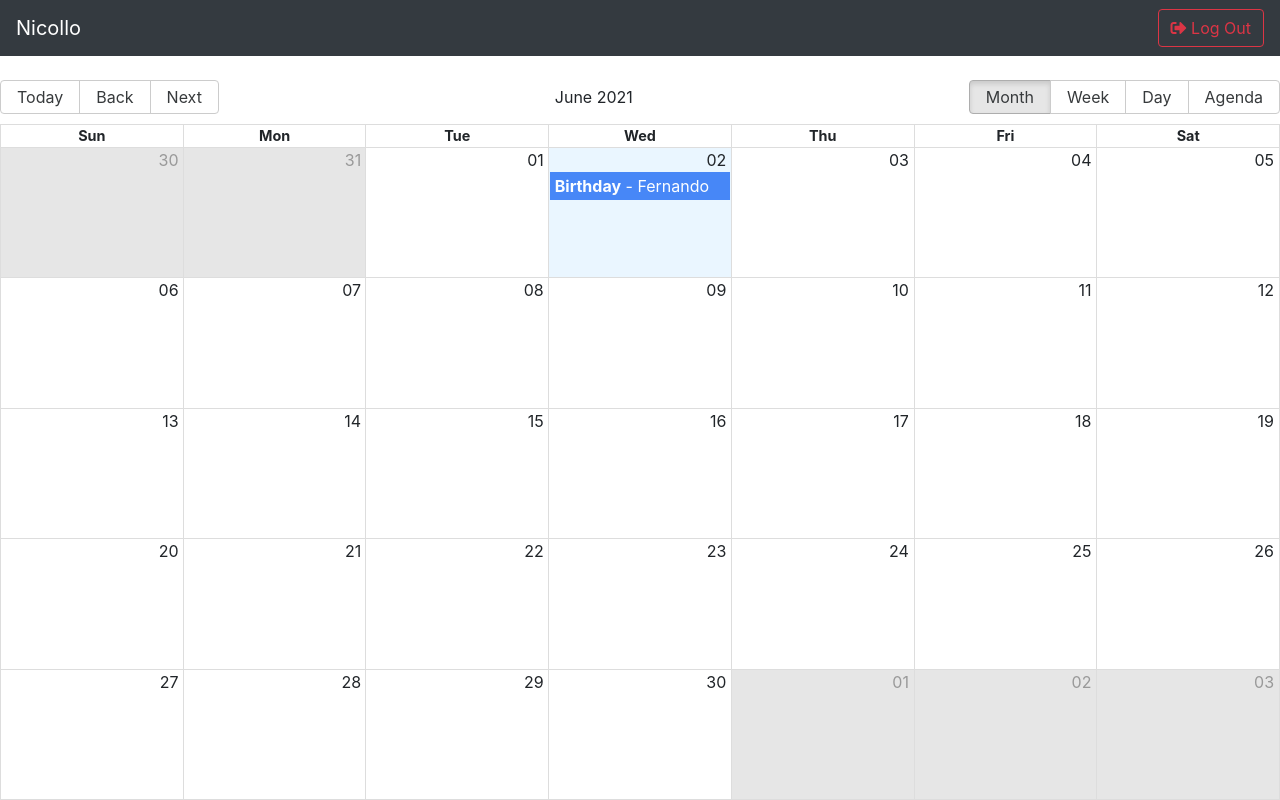
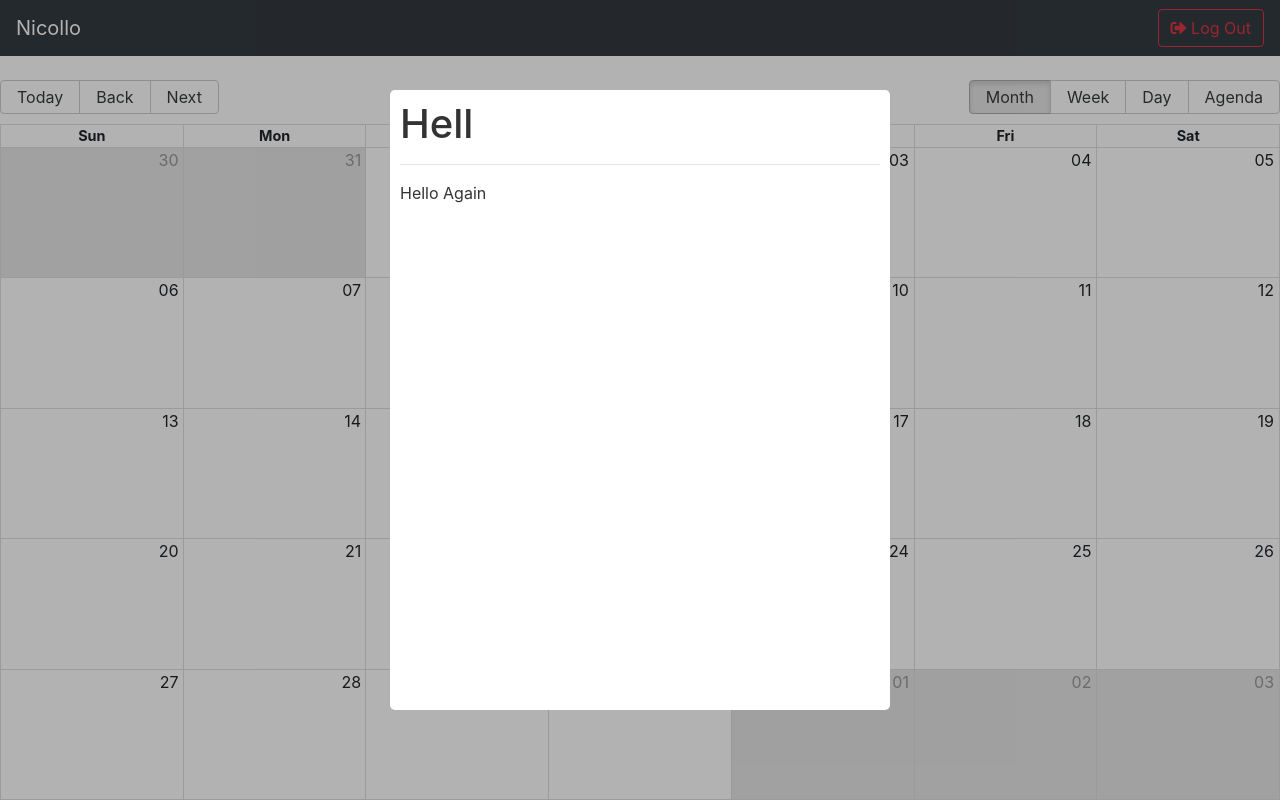
Before and after one commit to bernardogarza/calendar-react-app, a React (Create React App) app: page / in a window 1280 px wide. Built offline with nearby package versions, Linux system fonts and the light colour scheme.

Commit message:
Created and configured modal

```diff
--- a/src/Calendar/Calendar.jsx
+++ b/src/Calendar/Calendar.jsx
@@ -5,6 +5,7 @@
 import 'react-big-calendar/lib/css/react-big-calendar.css';
 import CalendarEvent from '../CalendarEvent/CalendarEvent';
 import { useState } from 'react';
+import CalendarModal from '../CalendarModal/CalendarModal';
 
 const localizer = momentLocalizer(moment);
 
@@ -65,6 +66,7 @@
         view={lastView}
         onSelectEvent={onSelectEvent}
       />
+      <CalendarModal />
     </div>
   );
 };
--- /dev/null
+++ b/src/CalendarModal/CalendarModal.jsx
@@ -0,0 +1,39 @@
+import { useState } from 'react';
+import Modal from 'react-modal';
+
+const customStyles = {
+  content: {
+    top: '50%',
+    left: '50%',
+    right: 'auto',
+    bottom: 'auto',
+    marginRight: '-50%',
+    transform: 'translate(-50%, -50%)',
+  },
+};
+
+Modal.setAppElement('#root');
+
+const CalendarModal = () => {
+  const [isModalOpen, setIsModalOpen] = useState(true);
+  const closeModal = () => {
+    setIsModalOpen(false);
+  };
+
+  return (
+    <Modal
+      isOpen={isModalOpen}
+      onRequestClose={closeModal}
+      style={customStyles}
+      closeTimeoutMS={200}
+      className="modal"
+      overlayClassName="modal-background"
+    >
+      <h1>Hell</h1>
+      <hr />
+      <span>Hello Again</span>
+    </Modal>
+  );
+};
+
+export default CalendarModal;
--- a/src/index.css
+++ b/src/index.css
@@ -13,3 +13,44 @@
 .rbc-calendar {
   height: 100%;
 }
+
+/* Modal */
+.ReactModalPortal > div {
+  opacity: 0;
+}
+
+.ReactModalPortal .ReactModal__Overlay {
+  align-items: center;
+  display: flex;
+  justify-content: center;
+  transition: opacity 0.2s ease-in-out;
+  z-index: 999;
+}
+
+.modal-background {
+  background-color: rgba(0, 0, 0, 0.3);
+  bottom: 0;
+  left: 0;
+  right: 0;
+  top: 0;
+  position: fixed;
+}
+
+.ReactModalPortal .ReactModal__Overlay--after-open {
+  opacity: 1;
+}
+
+.ReactModalPortal .ReactModal__Overlay--before-close {
+  opacity: 0;
+}
+
+.modal {
+  background: white;
+  border-radius: 5px;
+  color: rgb(51, 51, 51);
+  display: inline;
+  max-height: 620px;
+  max-width: 500px;
+  outline: none;
+  padding: 10px;
+}
```
